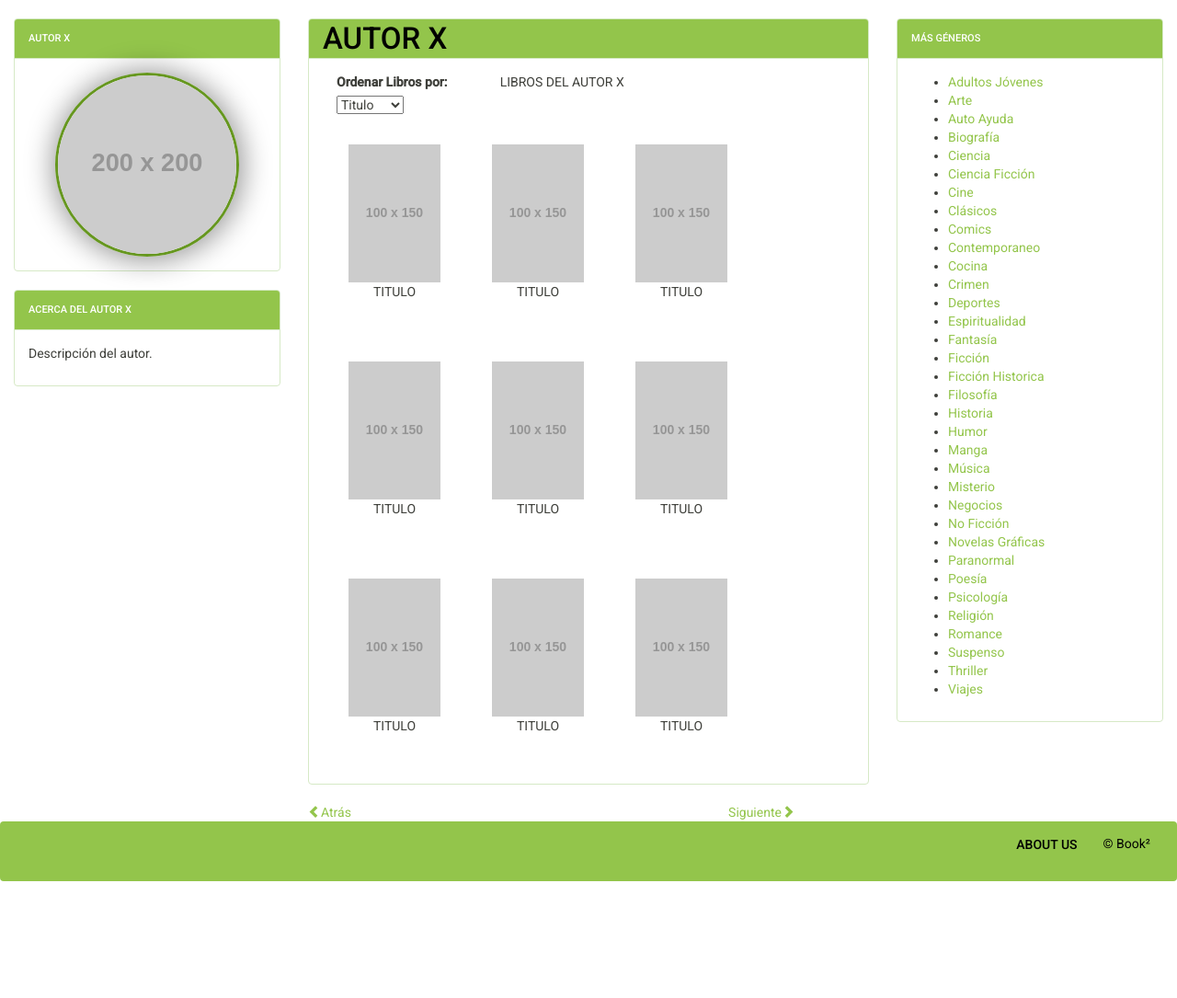
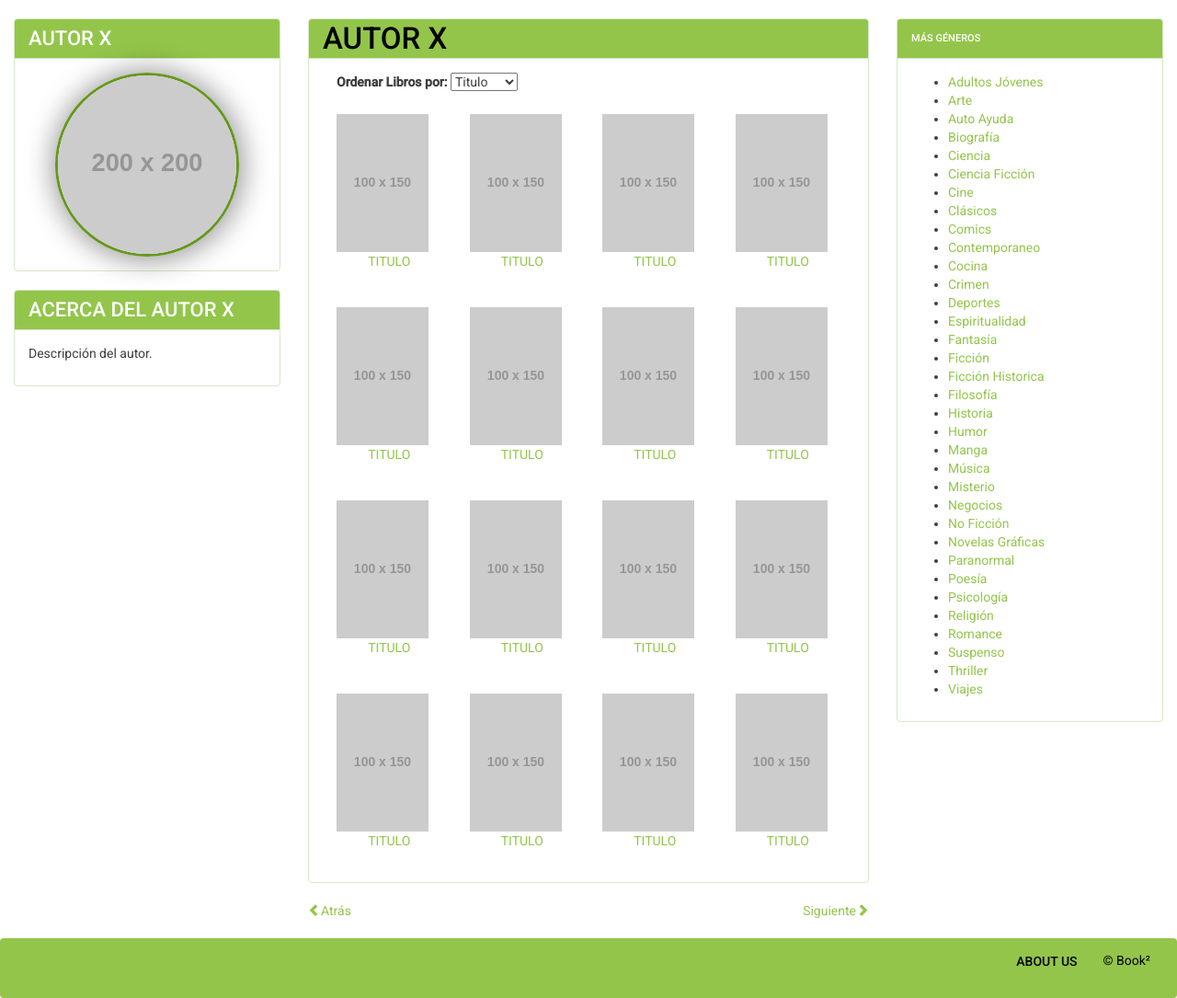
Before and after one commit to bennymc/Proyecto, a PHP site: page /autor.php in a window 1280 px wide. Shown: the part 64-1149 px from the top of the page at 92% size. Before the commit the page ends 1022 px from the top, so only its background shows below. Run offline with PHP 8.4, Linux system fonts and the light colour scheme; grey boxes labelled with a size stand in for pictures from a placeholder-image service; some libraries are stand-ins or nearby versions.

Commit message:
acomode libros en Autor

```diff
--- a/autor.php
+++ b/autor.php
@@ -1,99 +1,118 @@
 <?php
 			include "includes/navbar.html";
 ?>
+<!-- ***************** AUTOR **************************** -->
+<!-- ***************** INICIA ASIDE IZQ **************************** -->
 	<aside class="col-md-3">
 		<div class="panel panel-success">
+	<!-- ***************** NOMBRE Y FOTO DEL AUTOR **************************** -->
 			<div class="panel-heading">
-				    <h1 class="panel-title" id="nombredeperfil">AUTOR X</h1>
+			    <h3 class="TituloGrande">AUTOR X</h3>
 			</div>
 			<div class="panel-body ">
 			    <a href="editar.php"><img class="center-block" id="fotodeperfil" src="http://placehold.it/200x200" alt="imagen de perfil"></a>
 			</div>
 		</div>
+	<!-- ***************** ACERCA DEL AUTOR **************************** -->
 		<div class="panel panel-success">
 		  	<div class="panel-heading">
-				    <h1 class="panel-title" id="titulo">Acerca del Autor X</h1>
+		    	 <h3 class="TituloGrande">Acerca del AUTOR X</h3>
 		  	</div>
 		  	<div class="panel-body">
 		    	<p>Descripción del autor.</p>
 		  	</div>
     	</div>
-
-
-
 	</aside>
+	<!-- ***************** FIN ASIDE IZQ **************************** -->
+	<!-- ***************** INICIA SECTION **************************** -->
 	<section class="col-md-6">
     	<div class="panel panel-success">
 			<div class="panel-heading">
-				    <h1 class="panel-title" id="librero">AUTOR X</h1>
+		     	<h1 class="Contenedoresdelibros">AUTOR X</h1>
 			</div>
-				  <div class="panel-body">
-
-
-				    <div class="col-md-4">
+			<div class="panel-body" id="contenedorgenero">
+			    <div class="col-md-12">
 			    	<label  for="ordenar">Ordenar Libros por:</label>
 				    <select id="ordenar" name="ordenar">
 				      	<option value="titulo">Titulo</option>
-
+				      	<option value="Genero">Genero</option>
 				      	<option value="editorial">Editorial</option>
 				      	<option value="año">Año</option>
 				    </select>
 				</div>
-					 <p> LIBROS DEL AUTOR X<br/><br/></p>
-					 <div id="enlibrero" >
-
+				<div class="col-md-3">
 				 	<a href="ejemplar.php"><img src="http://placehold.it/100x150" alt="Libro"></a>
-					 	<p>TITULO</p>
+				 	<a href="ejemplar.php" class="center-block">TITULO</a>
 				</div>
-					 <div id="enlibrero">
-
+				<div class="col-md-3">
 				 	<a href="ejemplar.php"><img src="http://placehold.it/100x150" alt="Libro"></a>
-					 	<p>TITULO</p>
+				 	<a href="ejemplar.php" class="center-block">TITULO</a>
 				</div>
-					 <div id="enlibrero">
-
+				<div class="col-md-3">
 				 	<a href="ejemplar.php"><img src="http://placehold.it/100x150" alt="Libro"></a>
-					 	<p>TITULO</p>
+				 	<a href="ejemplar.php" class="center-block">TITULO</a>
 				</div>
-					 <div id="enlibrero">
-
+				<div class="col-md-3">
 				 	<a href="ejemplar.php"><img src="http://placehold.it/100x150" alt="Libro"></a>
-					 	<p>TITULO</p>
+				 	<a href="ejemplar.php" class="center-block">TITULO</a>
 				</div>
-					 <div id="enlibrero">
-
+				<div class="col-md-3">
 				 	<a href="ejemplar.php"><img src="http://placehold.it/100x150" alt="Libro"></a>
-					 	<p>TITULO</p>
+				 	<a href="ejemplar.php" class="center-block">TITULO</a>
 				</div>
-					 <div id="enlibrero">
-
+				<div class="col-md-3">
 				 	<a href="ejemplar.php"><img src="http://placehold.it/100x150" alt="Libro"></a>
-					 	<p>TITULO</p>
+				 	<a href="ejemplar.php" class="center-block">TITULO</a>
 				</div>
-					 <div id="enlibrero">
-
+				<div class="col-md-3">
 				 	<a href="ejemplar.php"><img src="http://placehold.it/100x150" alt="Libro"></a>
-					 	<p>TITULO</p>
+				 	<a href="ejemplar.php" class="center-block">TITULO</a>
 				</div>
-					 <div id="enlibrero">
-
+				<div class="col-md-3">
 				 	<a href="ejemplar.php"><img src="http://placehold.it/100x150" alt="Libro"></a>
-					 	<p>TITULO</p>
+				 	<a href="ejemplar.php" class="center-block">TITULO</a>
 				</div>
-					 <div id="enlibrero">
-
+				<div class="col-md-3">
 				 	<a href="ejemplar.php"><img src="http://placehold.it/100x150" alt="Libro"></a>
-					 	<p>TITULO</p>
+				 	<a href="ejemplar.php" class="center-block">TITULO</a>
 				</div>
-
-
-
+				<div class="col-md-3">
+				 	<a href="ejemplar.php"><img src="http://placehold.it/100x150" alt="Libro"></a>
+				 	<a href="ejemplar.php" class="center-block">TITULO</a>
+				</div>
+				<div class="col-md-3">
+				 	<a href="ejemplar.php"><img src="http://placehold.it/100x150" alt="Libro"></a>
+				 	<a href="ejemplar.php" class="center-block">TITULO</a>
+				</div>
+				<div class="col-md-3">
+				 	<a href="ejemplar.php"><img src="http://placehold.it/100x150" alt="Libro"></a>
+				 	<a href="ejemplar.php" class="center-block">TITULO</a>
+				</div>
+				<div class="col-md-3">
+				 	<a href="ejemplar.php"><img src="http://placehold.it/100x150" alt="Libro"></a>
+				 	<a href="ejemplar.php" class="center-block">TITULO</a>
+				</div>
+				<div class="col-md-3">
+				 	<a href="ejemplar.php"><img src="http://placehold.it/100x150" alt="Libro"></a>
+				 	<a href="ejemplar.php" class="center-block">TITULO</a>
+				</div>
+				<div class="col-md-3">
+				 	<a href="ejemplar.php"><img src="http://placehold.it/100x150" alt="Libro"></a>
+				 	<a href="ejemplar.php" class="center-block">TITULO</a>
+				</div>
+				<div class="col-md-3">
+				 	<a href="ejemplar.php"><img src="http://placehold.it/100x150" alt="Libro"></a>
+				 	<a href="ejemplar.php" class="center-block">TITULO</a>
 				</div>
 			</div>
+		</div>
+		<div class="flechas">
 			<a href="#"><span class="glyphicon glyphicon-chevron-left"></span>Atrás</a>
-	    	<a href="#" class="col-md-offset-8">Siguiente<span class="glyphicon glyphicon-chevron-right"></span></a>
+	    	<a href="#" class="pull-right">Siguiente<span class="glyphicon glyphicon-chevron-right"></span></a>
+	    </div>
 	</section>
-
+<!-- ***************** FIN SECTION **************************** -->
+<!-- ***************** INICIA ASIDE DER **************************** -->
 	<aside class="col-md-3 " >
 		<div class="panel panel-success">
 			<div class="panel-heading">
@@ -139,6 +158,7 @@
 			</div>
 		</div>
 	</aside>
+<!-- ***************** FIN ASIDE DER **************************** -->
 <?php
 	include "includes/footer.html";
 ?>
--- a/css/estilos.css
+++ b/css/estilos.css
@@ -117,12 +117,13 @@ div.flechas{
 	font-size: .9em;
 	width: 100px;
 }
-/* ------------  -------------*/
+
+/* ------------ IMAGENES EN GENERO Y AUTOR -------------*/
 #contenedorgenero div.col-md-3{
 	margin: 20px 0;
 }
 
-
+/* ------------ -------------*/
 #ficha{
 	float: left;
 }
```
Lines whose indentation alone changed are shown as unchanged.
